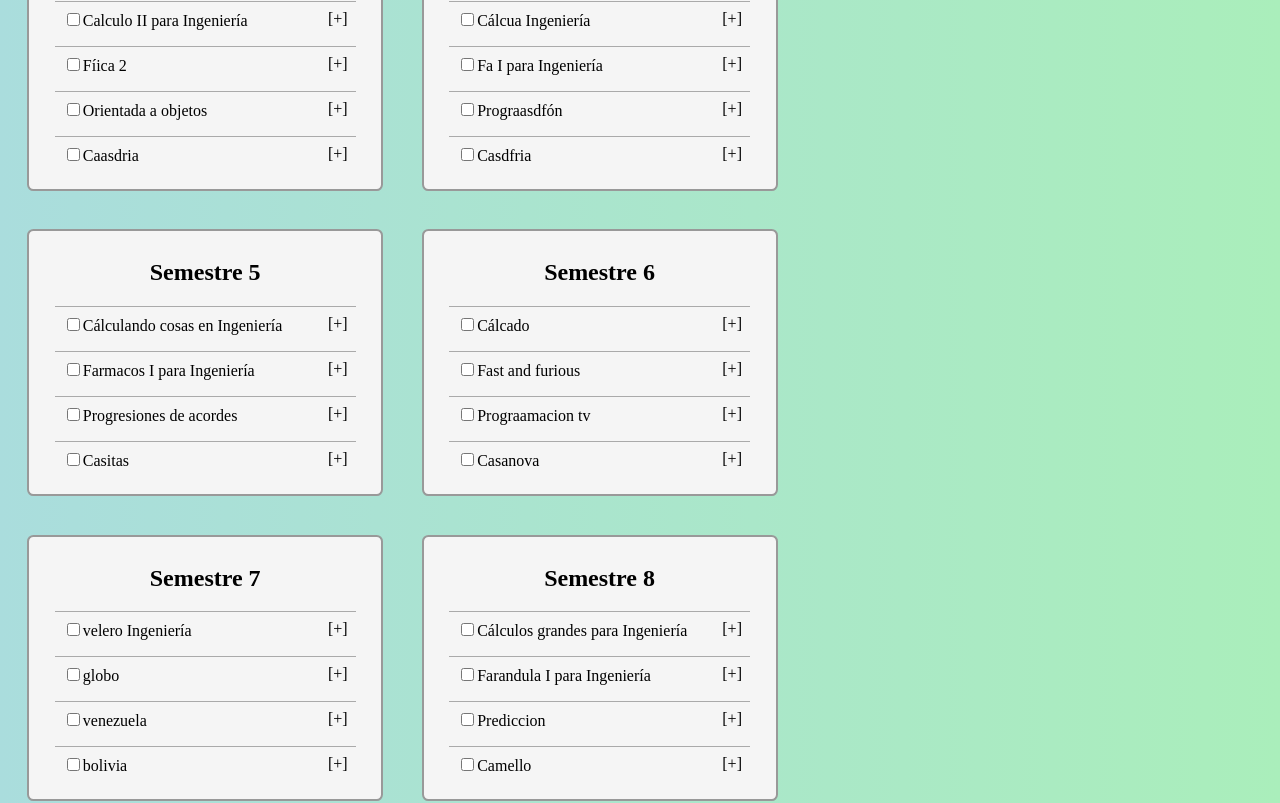
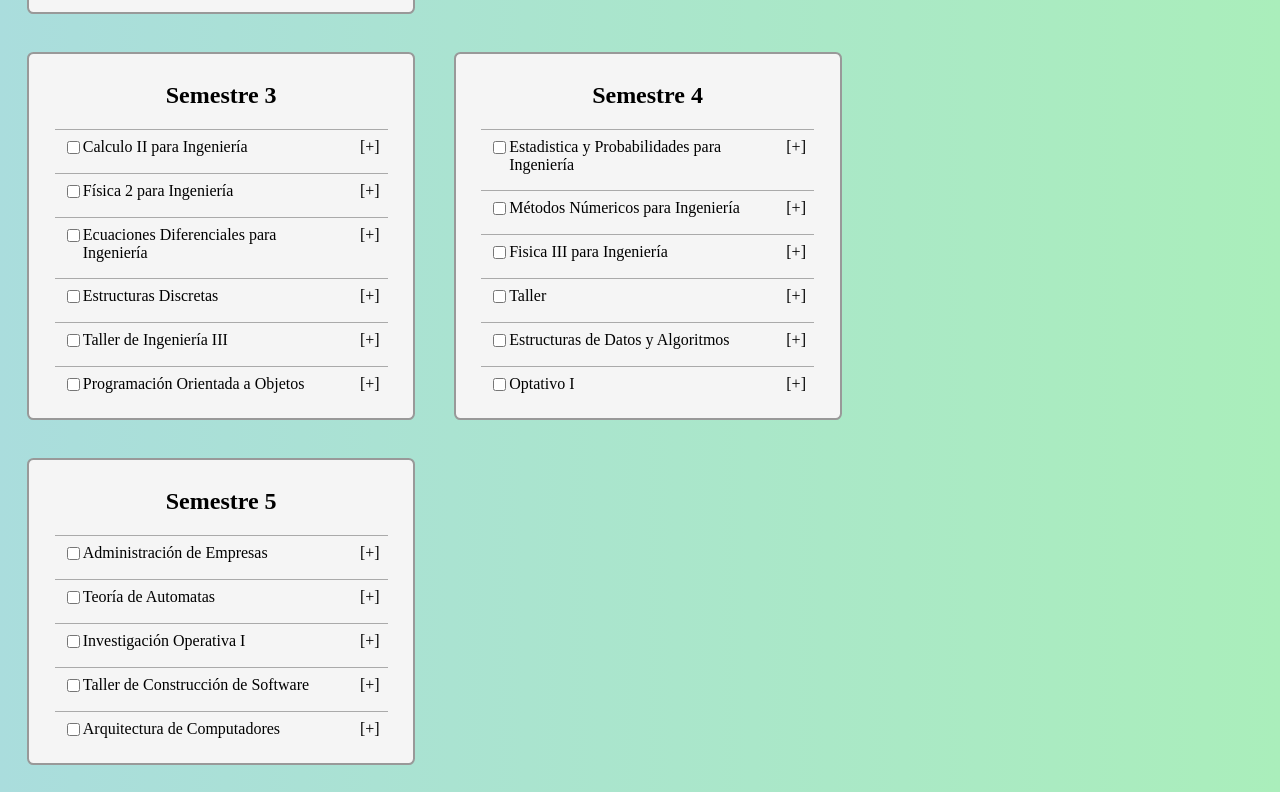
Before and after one commit to sandov/los_borbotones, a React (Create React App) app: page / in a window 1280 px wide. Shown: the part 480-1283 px from the top of the page. Built offline with nearby package versions, Linux system fonts and the light colour scheme.

Commit message:
Malla real hasta 5to semestre. css fixes.

```diff
--- a/src/components/Asignatura.js
+++ b/src/components/Asignatura.js
@@ -25,8 +25,8 @@ class Asignatura extends React.Component {
     render(){
         return (
             <div className="asignatura">
-                <input type="checkbox" onClick={this.handleClick}/>
-                {this.props.data.nombre} &nbsp;
+                <input type="checkbox" class="check_asignatura" onClick={this.handleClick}/>
+                <div className="nombre_asignatura_container"> {this.props.data.nombre} </div> &nbsp;
                 <BotonAsignatura data={this.props.data} pasados={this.props.pasados}/>
             </div>
         );
--- a/src/index.css
+++ b/src/index.css
@@ -13,7 +13,7 @@ body {
     display: inline-block;
     border-radius: .4em;
     padding: .5em 1em .5em 1em;
-    width: 20em;
+    width: 22em;
     border: solid #999 2px;
     vertical-align: top;
 }
@@ -47,7 +47,7 @@ h2{
     top: 0;
     left: 120%;
     padding: .8em;
-    width: 12em;
+    width: 14em;
     border-radius: .4em;
     display: block;
     border: solid #999 2px;
@@ -83,3 +83,13 @@ ul:last-child{
     width:1em;
     display: inline-block;
 }
+
+.nombre_asignatura_container{
+    display: inline-block;
+    max-width: 15em;
+    vertical-align: center;
+}
+
+.check_asignatura{
+    vertical-align: top;
+}
--- a/src/res/malla.js
+++ b/src/res/malla.js
@@ -27,7 +27,40 @@ const malla =
                     creditos: 4,
                     tasa_repr: 0.99,
                     requisitos: []
+                },
+                {
+                    id: 3,
+                    nombre: "Comunicación: Idioma Español",
+                    codigo: "BAIN009",
+                    creditos: 4,
+                    tasa_repr: 0.07,
+                    requisitos: []
+                },
+                {
+                    id: 4,
+                    nombre: "Quimica para Ingeniería",
+                    codigo: "BAIN019",
+                    creditos: 4,
+                    tasa_repr: 0.31,
+                    requisitos: []
+                },
+                {
+                    id: 5,
+                    nombre: "Educación Fisica y Salud",
+                    codigo: "DYRE060",
+                    creditos: 4,
+                    tasa_repr: 0.,
+                    requisitos: []
+                },
+                {
+                    id: 6,
+                    nombre: "Taller de Ingeniería I",
+                    codigo: "INFO015",
+                    creditos: 4,
+                    tasa_repr: 0.105,
+                    requisitos: []
                 }
+
             ]
     },
     {
@@ -35,7 +68,7 @@ const malla =
         ramos:
             [
                 {
-                    id: 3,
+                    id: 7,
                     nombre: "Cálculo I para Ingeniería",
                     codigo: "BAIN037",
                     creditos: 6,
@@ -43,7 +76,7 @@ const malla =
                     requisitos: [0]
                 },
                 {
-                    id: 4,
+                    id: 8,
                     nombre: "Física I para Ingeniería",
                     codigo: "BAIN012",
                     creditos: 6,
@@ -51,7 +84,7 @@ const malla =
                     requisitos: [0,1]
                 },
                 {
-                    id: 5,
+                    id: 9,
                     nombre: "Programación",
                     codigo: "INFO023",
                     creditos: 4,
@@ -59,12 +92,28 @@ const malla =
                     requisitos: [2]
                 },
                 {
-                    id: 6,
-                    nombre: "Carpinteria",
-                    codigo: "BAIN0999",
-                    creditos: 6,
-                    tasa_repr: 0.45,
+                    id: 10,
+                    nombre: "Algebra Lineal para Ingeniería",
+                    codigo: "BAIN036",
+                    creditos: 5,
+                    tasa_repr: 0.47,
                     requisitos: [0]
+                },
+                {
+                    id: 11,
+                    nombre: "Taller de Ingeniería II",
+                    codigo: "INFO025",
+                    creditos: 4,
+                    tasa_repr: 0.05,
+                    requisitos: [0,1,6]
+                },
+                {
+                    id: 12,
+                    nombre: "Comunicación: Idioma Inglés",
+                    codigo: "BAIN039",
+                    creditos: 4,
+                    tasa_repr: 0.205,
+                    requisitos: []
                 },
             ]
     },
@@ -73,36 +122,52 @@ const malla =
         ramos:
             [
                 {
-                    id: 7,
+                    id: 13,
                     nombre: "Calculo II para Ingeniería",
-                    codigo: "BAIN037",
+                    codigo: "BAIN042",
+                    creditos: 5,
+                    tasa_repr: 0.45,
+                    requisitos: [7]
+                },
+                {
+                    id: 14,
+                    nombre: "Física 2 para Ingeniería",
+                    codigo: "BAIN043",
+                    creditos: 6,
+                    tasa_repr: 0.12,
+                    requisitos: [7,8]
+                },
+                {
+                    id: 15,
+                    nombre: "Ecuaciones Diferenciales para Ingeniería",
+                    codigo: "BAIN041",
+                    creditos: 5,
+                    tasa_repr: 0.23,
+                    requisitos: [7]
+                },
+                {
+                    id: 16,
+                    nombre: "Estructuras Discretas",
+                    codigo: "INFO043",
                     creditos: 6,
                     tasa_repr: 0.45,
-                    requisitos: [0]
+                    requisitos: [10,2]
                 },
                 {
-                    id: 8,
-                    nombre: "Fíica 2",
-                    codigo: "BAIN012",
-                    creditos: 6,
-                    tasa_repr: 0.12,
-                    requisitos: [3,4]
+                    id: 17,
+                    nombre: "Taller de Ingeniería III",
+                    codigo: "INFO035",
+                    creditos: 4,
+                    tasa_repr: 0.99,
+                    requisitos: [11]
                 },
                 {
-                    id: 9,
-                    nombre: "Orientada a objetos",
-                    codigo: "INFO023",
-                    creditos: 4,
-                    tasa_repr: 0.23,
-                    requisitos: [5, 0]
-                },
-                {
-                    id: 10,
-                    nombre: "Caasdria",
-                    codigo: "BAIN0999",
-                    creditos: 6,
-                    tasa_repr: 0.45,
-                    requisitos: [4]
+                    id: 18,
+                    nombre: "Programación Orientada a Objetos",
+                    codigo: "INFO033",
+                    creditos: 3,
+                    tasa_repr: 0.21,
+                    requisitos: [9]
                 },
             ]
     },
@@ -111,36 +176,52 @@ const malla =
         ramos:
             [
                 {
-                    id: 14,
-                    nombre: "Cálcua Ingeniería",
-                    codigo: "BAIN037",
-                    creditos: 6,
-                    tasa_repr: 0.45,
-                    requisitos: [9]
+                    id: 19,
+                    nombre: "Estadistica y Probabilidades para Ingeniería",
+                    codigo: "BAIN052",
+                    creditos: 4,
+                    tasa_repr: 0.27,
+                    requisitos: [10]
                 },
                 {
-                    id: 11,
-                    nombre: "Fa I para Ingeniería",
-                    codigo: "BAIN012",
-                    creditos: 6,
-                    tasa_repr: 0.12,
-                    requisitos: [3,4,6]
+                    id: 20,
+                    nombre: "Métodos Númericos para Ingeniería",
+                    codigo: "BAIN053",
+                    creditos: 4,
+                    tasa_repr: 0.41,
+                    requisitos: [15]
                 },
                 {
-                    id: 12,
-                    nombre: "Prograasdfón",
-                    codigo: "INFO023",
-                    creditos: 4,
-                    tasa_repr: 0.23,
-                    requisitos: [6]
+                    id: 21,
+                    nombre: "Fisica III para Ingeniería",
+                    codigo: "BAIN054",
+                    creditos: 8,
+                    tasa_repr: 0.207,
+                    requisitos: [13,15]
                 },
                 {
-                    id: 13,
-                    nombre: "Casdfria",
-                    codigo: "BAIN0999",
+                    id: 22,
+                    nombre: "Taller",
+                    codigo: "INFO045",
                     creditos: 6,
-                    tasa_repr: 0.45,
-                    requisitos: [9]
+                    tasa_repr: 0.008,
+                    requisitos: [13,15,17]
+                },
+                {
+                    id: 23,
+                    nombre: "Estructuras de Datos y Algoritmos",
+                    codigo: "INFO053",
+                    creditos: 6,
+                    tasa_repr: 0.39,
+                    requisitos: [16,17]
+                },
+                {
+                    id: 24,
+                    nombre: "Optativo I",
+                    codigo: "ELECT01",
+                    creditos: 0,
+                    tasa_repr: 0,
+                    requisitos: []
                 }
 	    ]
         },
@@ -149,264 +230,44 @@ const malla =
         ramos:
             [
                 {
-                    id: 15,
-                    nombre: "Cálculando cosas en Ingeniería",
-                    codigo: "BAIN037",
+                    id: 25,
+                    nombre: "Administración de Empresas",
+                    codigo: "ADMI100",
                     creditos: 6,
-                    tasa_repr: 0.45,
-                    requisitos: [8, 9]
-                },
-                {
-                    id: 16,
-                    nombre: "Farmacos I para Ingeniería",
-                    codigo: "BAIN012",
-                    creditos: 6,
-                    tasa_repr: 0.12,
-                    requisitos: [9, 10]
-                },
-                {
-                    id: 17,
-                    nombre: "Progresiones de acordes",
-                    codigo: "INFO023",
-                    creditos: 4,
-                    tasa_repr: 0.23,
-                    requisitos: [9, 10, 11]
-                },
-                {
-                    id: 18,
-                    nombre: "Casitas",
-                    codigo: "BAIN0999",
-                    creditos: 6,
-                    tasa_repr: 0.45,
-                    requisitos: [14]
-                }
-            ]
-    },
-{
-        num_sem: 6,
-        ramos:
-            [
-                {
-                    id: 19,
-                    nombre: "Cálcado",
-                    codigo: "BAIN037",
-                    creditos: 6,
-                    tasa_repr: 0.45,
-                    requisitos: [18, 17]
-                },
-                {
-                    id: 20,
-                    nombre: "Fast and furious",
-                    codigo: "BAIN012",
-                    creditos: 6,
-                    tasa_repr: 0.12,
-                    requisitos: [3, 15, 17]
-                },
-                {
-                    id: 21,
-                    nombre: "Prograamacion tv",
-                    codigo: "INFO023",
-                    creditos: 4,
-                    tasa_repr: 0.23,
-                    requisitos: [6]
-                },
-                {
-                    id: 22,
-                    nombre: "Casanova",
-                    codigo: "BAIN0999",
-                    creditos: 6,
-                    tasa_repr: 0.45,
-                    requisitos: [14]
-                }
-            ]
-    },
-{
-        num_sem: 7,
-        ramos:
-            [
-                {
-                    id: 23,
-                    nombre: "velero Ingeniería",
-                    codigo: "BAIN037",
-                    creditos: 6,
-                    tasa_repr: 0.45,
-                    requisitos: [14]
-                },
-                {
-                    id: 24,
-                    nombre: "globo",
-                    codigo: "BAIN012",
-                    creditos: 6,
-                    tasa_repr: 0.12,
-                    requisitos: [15, 14, 10, 1, 3, 5]
-                },
-                {
-                    id: 25,
-                    nombre: "venezuela",
-                    codigo: "INFO023",
-                    creditos: 4,
-                    tasa_repr: 0.23,
-                    requisitos: [10, 4]
+                    tasa_repr: 0.06,
+                    requisitos: [3,17]
                 },
                 {
                     id: 26,
-                    nombre: "bolivia",
-                    codigo: "BAIN0999",
+                    nombre: "Teoría de Automatas",
+                    codigo: "INFO164",
                     creditos: 6,
-                    tasa_repr: 0.45,
-                    requisitos: [14]
-                }
-            ]
-    },
-{
-        num_sem: 8,
-        ramos:
-            [
+                    tasa_repr: 0.24,
+                    requisitos: [23]
+                },
                 {
                     id: 27,
-                    nombre: "Cálculos grandes para Ingeniería",
-                    codigo: "BAIN037",
-                    creditos: 6,
-                    tasa_repr: 0.45,
-                    requisitos: [21, 22]
+                    nombre: "Investigación Operativa I",
+                    codigo: "INFO172",
+                    creditos: 5,
+                    tasa_repr: 0.23,
+                    requisitos: [10]
                 },
                 {
                     id: 28,
-                    nombre: "Farandula I para Ingeniería",
-                    codigo: "BAIN012",
-                    creditos: 6,
-                    tasa_repr: 0.12,
-                    requisitos: [20, 22, 23]
+                    nombre: "Taller de Construcción de Software",
+                    codigo: "INFO175",
+                    creditos: 4,
+                    tasa_repr: 0.049,
+                    requisitos: [21,23]
                 },
                 {
                     id: 29,
-                    nombre: "Prediccion",
-                    codigo: "INFO023",
-                    creditos: 4,
-                    tasa_repr: 0.23,
-                    requisitos: [6, 11, 23]
-                },
-                {
-                    id: 30,
-                    nombre: "Camello",
-                    codigo: "BAIN0999",
-                    creditos: 6,
-                    tasa_repr: 0.45,
-                    requisitos: [14]
-                }
-            ]
-    },
-{
-        num_sem: 9,
-        ramos:
-            [
-                {
-                    id: 31,
-                    nombre: "Cálado paa Ingeniería",
-                    codigo: "BAIN037",
-                    creditos: 6,
-                    tasa_repr: 0.45,
-                    requisitos: [30, 29, 26]
-                },
-                {
-                    id: 32,
-                    nombre: "Fastidio I para Ingeniería",
-                    codigo: "BAIN012",
-                    creditos: 6,
-                    tasa_repr: 0.12,
-                    requisitos: [27, 28, 29]
-                },
-                {
-                    id: 33,
-                    nombre: "Presbitero",
-                    codigo: "INFO023",
-                    creditos: 4,
-                    tasa_repr: 0.23,
-                    requisitos: [6, 13]
-                },
-                {
-                    id: 34,
-                    nombre: "Caballito blanco",
-                    codigo: "BAIN0999",
-                    creditos: 6,
-                    tasa_repr: 0.45,
-                    requisitos: [14, 18]
-                }
-            ]
-    },
-{
-        num_sem: 10,
-        ramos:
-            [
-                {
-                    id: 35,
-                    nombre: "Cálculando losa Ingeniería",
-                    codigo: "BAIN037",
-                    creditos: 6,
-                    tasa_repr: 0.45,
-                    requisitos: [24, 30, 26]
-                },
-                {
-                    id: 36,
-                    nombre: "Farra I para Ingeniería",
-                    codigo: "BAIN012",
-                    creditos: 6,
-                    tasa_repr: 0.12,
-                    requisitos: [24, 30, 31]
-                },
-                {
-                    id: 37,
-                    nombre: "Profesional",
-                    codigo: "INFO023",
-                    creditos: 4,
-                    tasa_repr: 0.23,
-                    requisitos: [6]
-                },
-                {
-                    id: 38,
-                    nombre: "Corolario",
-                    codigo: "BAIN0999",
-                    creditos: 6,
-                    tasa_repr: 0.45,
-                    requisitos: [14]
-                }
-            ]
-    },
-{
-        num_sem: 11,
-        ramos:
-            [
-                {
-                    id: 39,
-                    nombre: "Cljiiería",
-                    codigo: "BAIN037",
-                    creditos: 6,
-                    tasa_repr: 0.45,
-                    requisitos: [36, 38]
-                },
-                {
-                    id: 40,
-                    nombre: "traece",
-                    codigo: "BAIN012",
-                    creditos: 6,
-                    tasa_repr: 0.12,
-                    requisitos: [38,37]
-                },
-                {
-                    id: 41,
-                    nombre: "pollolso",
-                    codigo: "INFO023",
-                    creditos: 4,
-                    tasa_repr: 0.23,
-                    requisitos: [16, 20, 22]
-                },
-                {
-                    id: 42,
-                    nombre: "catarol",
-                    codigo: "BAIN0999",
-                    creditos: 6,
-                    tasa_repr: 0.45,
-                    requisitos: [30, 31, 38, 23]
+                    nombre: "Arquitectura de Computadores",
+                    codigo: "INFO184",
+                    creditos: 5,
+                    tasa_repr: 0.27,
+                    requisitos: [4,7,8]
                 }
             ]
     }
```
